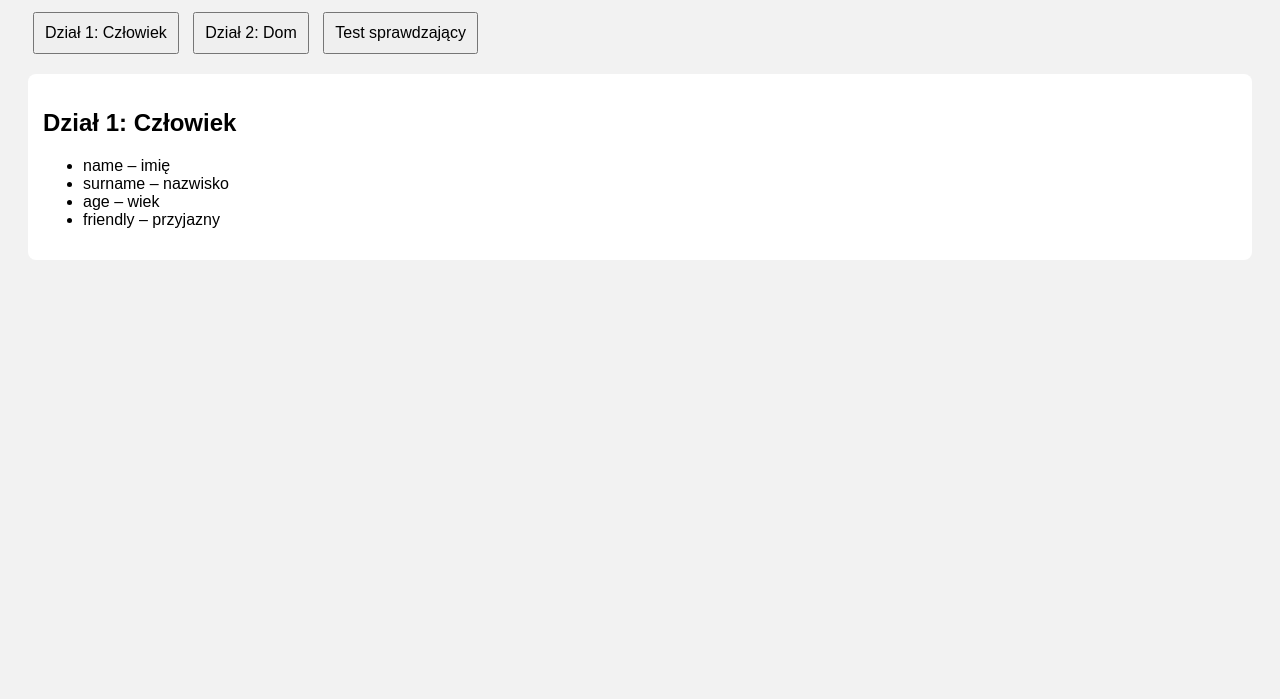
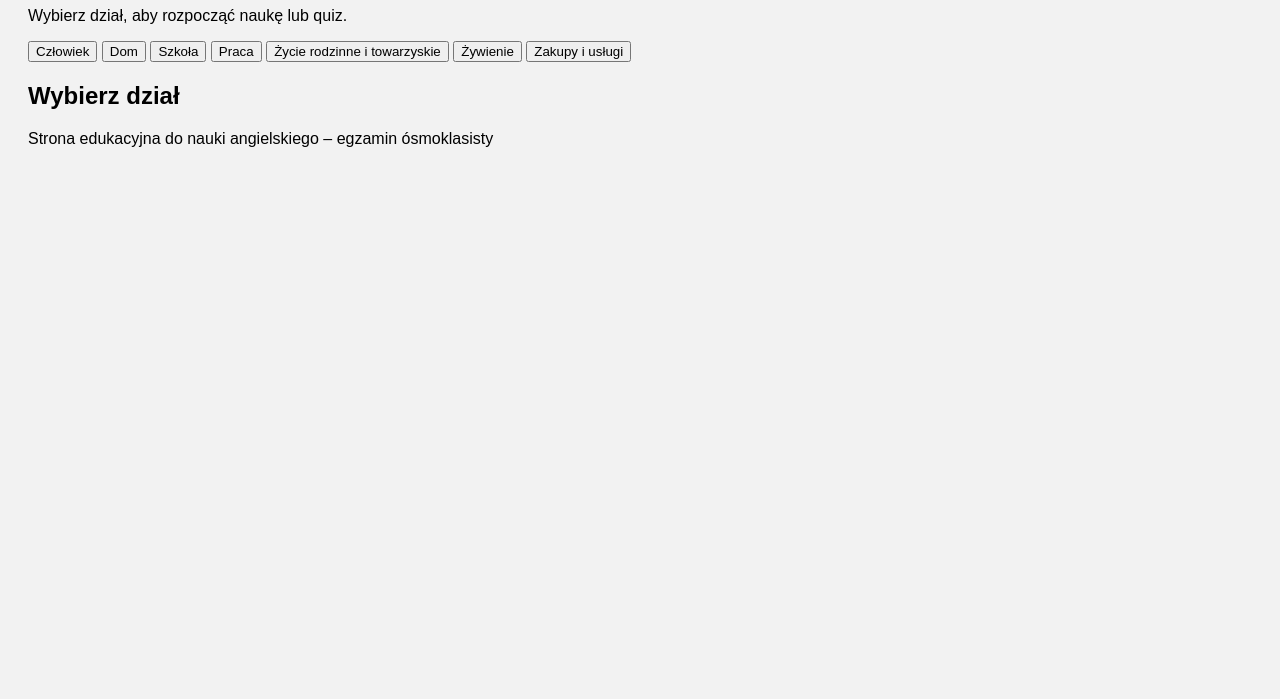
Before and after one commit to Kamilll568/repetytorium-8klasa, a plain HTML site: page index.html in a window 1280 px wide. Shown: the part 101-800 px from the top of the page. Drawn offline with Linux system fonts and the light colour scheme.

Commit message:
Update index.html

```diff
--- a/index.html
+++ b/index.html
@@ -1,51 +1,40 @@
 <!DOCTYPE html>
 <html lang="pl">
 <head>
-    <meta charset="UTF-8" />
-    <meta name="viewport" content="width=device-width, initial-scale=1.0" />
-    <title>Repetytorium ósmoklasisty</title>
-    <link rel="stylesheet" href="style.css" />
+  <meta charset="UTF-8" />
+  <meta name="viewport" content="width=device-width, initial-scale=1.0"/>
+  <title>Repetytorium Ósmoklasisty</title>
+  <link rel="stylesheet" href="style.css" />
 </head>
 <body>
-    <h1>Repetytorium ósmoklasisty – Słówka i Test</h1>
-    <nav>
-        <button onclick="showSection('dzial1')">Dział 1: Człowiek</button>
-        <button onclick="showSection('dzial2')">Dział 2: Dom</button>
-        <button onclick="showSection('test')">Test sprawdzający</button>
-    </nav>
+  <header>
+    <h1>Repetytorium Ósmoklasisty – Macmillan Education</h1>
+    <p>Wybierz dział, aby rozpocząć naukę lub quiz.</p>
+  </header>
 
-    <section id="dzial1" class="section">
-        <h2>Dział 1: Człowiek</h2>
-        <ul>
-            <li>name – imię</li>
-            <li>surname – nazwisko</li>
-            <li>age – wiek</li>
-            <li>friendly – przyjazny</li>
-        </ul>
+  <main>
+    <section id="menu">
+      <button onclick="loadSection('czlowiek')">Człowiek</button>
+      <button onclick="loadSection('dom')">Dom</button>
+      <button onclick="loadSection('szkola')">Szkoła</button>
+      <button onclick="loadSection('praca')">Praca</button>
+      <button onclick="loadSection('zycie')">Życie rodzinne i towarzyskie</button>
+      <button onclick="loadSection('zywienie')">Żywienie</button>
+      <button onclick="loadSection('zakupy')">Zakupy i usługi</button>
+      <!-- Dodaj kolejne działy -->
     </section>
 
-    <section id="dzial2" class="section" style="display:none;">
-        <h2>Dział 2: Dom</h2>
-        <ul>
-            <li>kitchen – kuchnia</li>
-            <li>living room – salon</li>
-            <li>bedroom – sypialnia</li>
-            <li>flat – mieszkanie</li>
-        </ul>
+    <section id="content">
+      <h2 id="section-title">Wybierz dział</h2>
+      <div id="vocabulary"></div>
+      <div id="quiz"></div>
     </section>
+  </main>
 
-    <section id="test" class="section" style="display:none;">
-        <h2>Test sprawdzający</h2>
-        <p>1. Jak jest „kuchnia” po angielsku?</p>
-        <ul>
-            <li><input type="radio" name="q1" /> bedroom</li>
-            <li><input type="radio" name="q1" /> kitchen ✅</li>
-            <li><input type="radio" name="q1" /> flat</li>
-            <li><input type="radio" name="q1" /> garage</li>
-        </ul>
-        <button onclick="alert('To tylko przykładowy test – odpowiedzi nie są jeszcze oceniane.')">Sprawdź</button>
-    </section>
+  <footer>
+    <p>Strona edukacyjna do nauki angielskiego – egzamin ósmoklasisty</p>
+  </footer>
 
-    <script src="script.js"></script>
+  <script src="script.js"></script>
 </body>
 </html>
```
